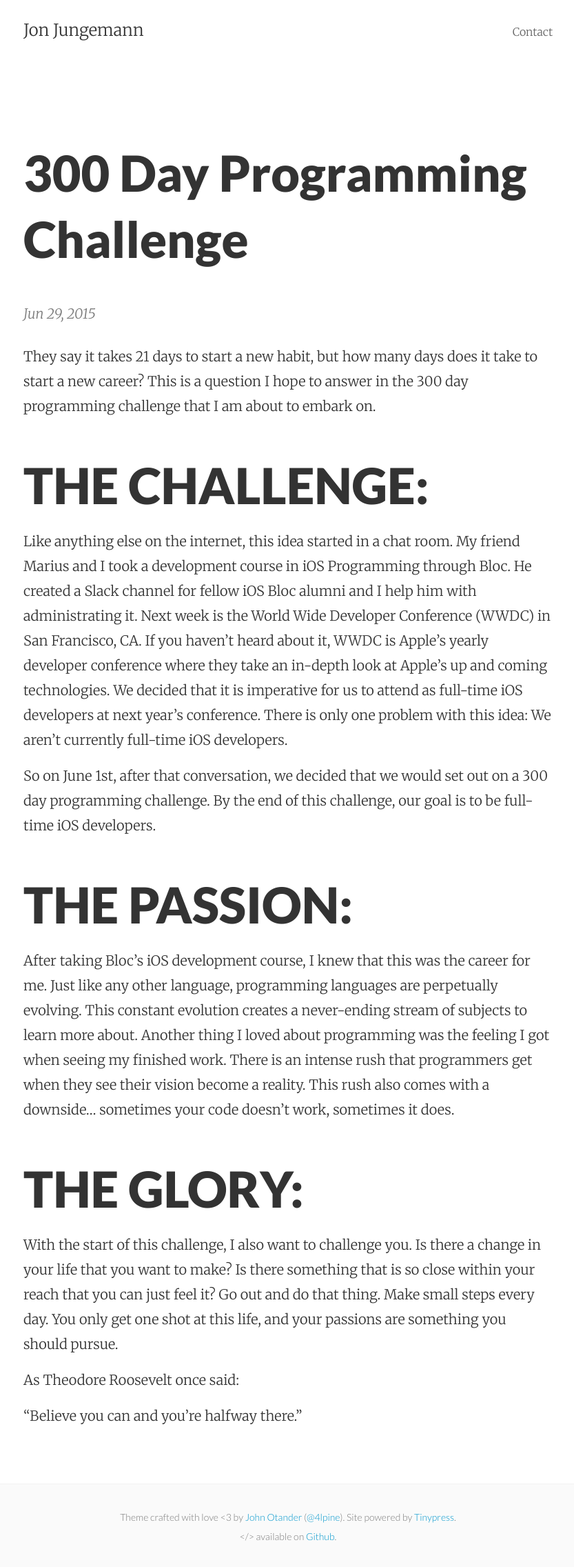
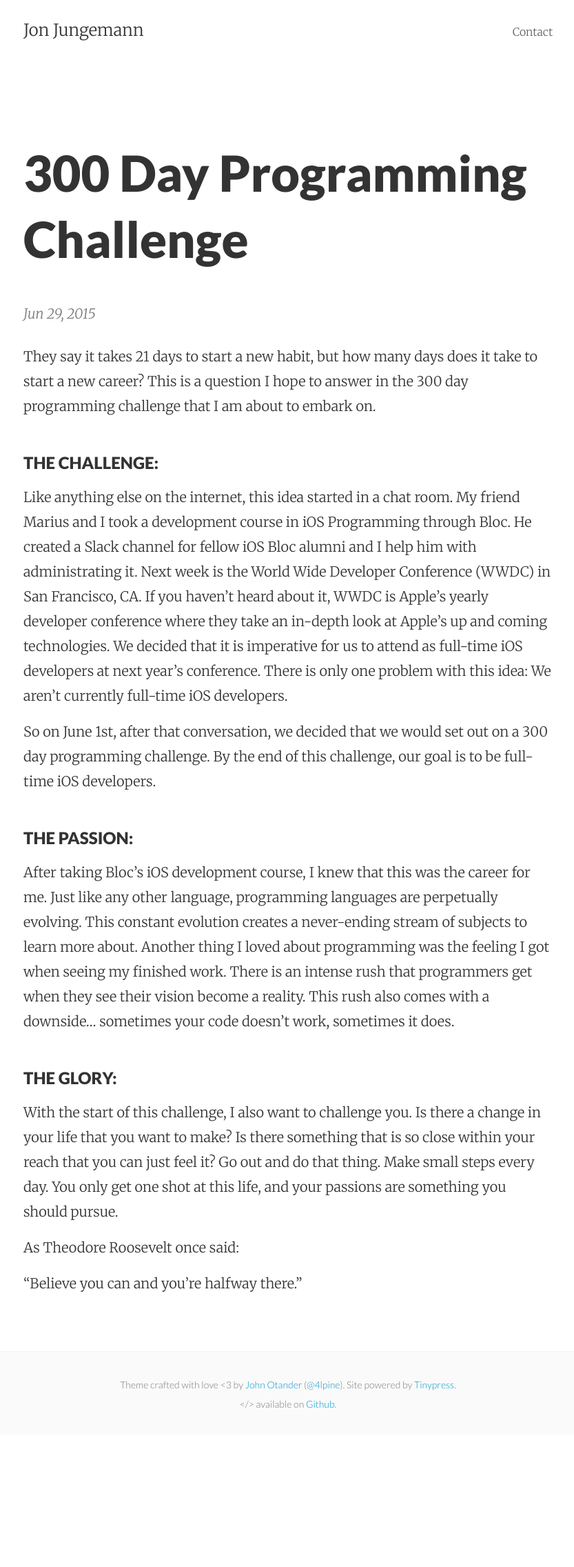
Before and after one commit to Jrjungemann/Jrjungemann.github.io, a Jekyll site: the page built from _posts/2015-06-29-300-day-programming-challenge.markdown, in a window 1280 px wide. Shown: the whole page at 69% size, without its empty margins (222-1055 px from the left). Built offline with Jekyll 4.4.1, drawn with Linux system fonts in a browser that asks for light colours; after the commit the page ends 2080 px from its top, so only the background shows below that.

```diff
--- a/_posts/2015-06-29-300-day-programming-challenge.markdown
+++ b/_posts/2015-06-29-300-day-programming-challenge.markdown
@@ -5,17 +5,17 @@ layout: post
 ---
 They say it takes 21 days to start a new habit, but how many days does it take to start a new career? This is a question I hope to answer in the 300 day programming challenge that I am about to embark on.
 
-# THE CHALLENGE:
+### THE CHALLENGE:
 
 Like anything else on the internet, this idea started in a chat room. My friend Marius and I took a development course in iOS Programming through Bloc. He created a Slack channel for fellow iOS Bloc alumni and I help him with administrating it. Next week is the World Wide Developer Conference (WWDC) in San Francisco, CA. If you haven’t heard about it, WWDC is Apple’s yearly developer conference where they take an in-depth look at Apple’s up and coming technologies. We decided that it is imperative for us to attend as full-time iOS developers at next year’s conference. There is only one problem with this idea: We aren’t currently full-time iOS developers.
 
 So on June 1st, after that conversation, we decided that we would set out on a 300 day programming challenge. By the end of this challenge, our goal is to be full-time iOS developers.
 
-# THE PASSION:
+### THE PASSION:
 
 After taking Bloc’s iOS development course, I knew that this was the career for me. Just like any other language, programming languages are perpetually evolving. This constant evolution creates a never-ending stream of subjects to learn more about. Another thing I loved about programming was the feeling I got when seeing my finished work. There is an intense rush that programmers get when they see their vision become a reality. This rush also comes with a downside… sometimes your code doesn't work, sometimes it does.
 
-# THE GLORY:
+### THE GLORY:
 
 With the start of this challenge, I also want to challenge you. Is there a change in your life that you want to make? Is there something that is so close within your reach that you can just feel it? Go out and do that thing. Make small steps every day. You only get one shot at this life, and your passions are something you should pursue.
 
```
